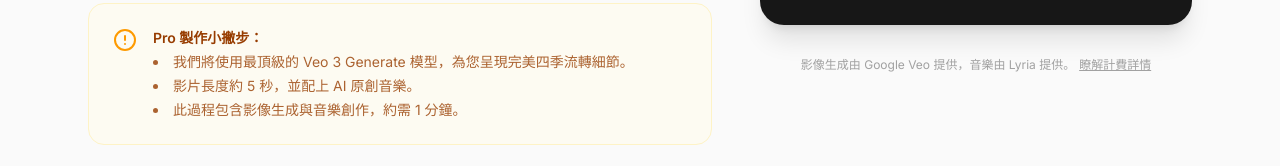
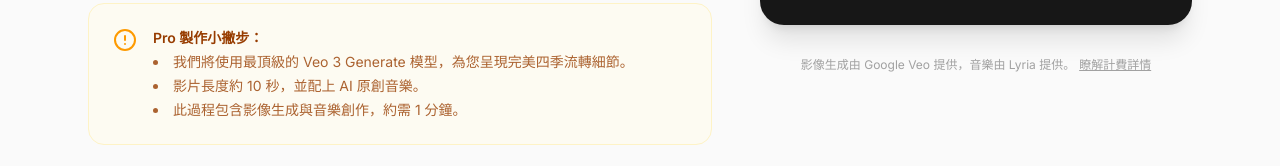
Before and after one commit to evanhsu0108/memory_pics, a React (Vite) app: page / in a window 1280 px wide. Shown: the part 611-777 px from the top of the page. Built offline with nearby package versions, Linux system fonts and the light colour scheme; no server answers.

Commit message:
feat: 延長播放時間至10秒並強化Prompt真實感與人物外觀鎖定

```diff
--- a/src/App.tsx
+++ b/src/App.tsx
@@ -181,7 +181,7 @@ export default function App() {
       // 1. Video Generation (5s)
       setVideoState({ status: 'generating_video', progress: 10, message: "正在生成影像..." });
 
-      const currentPrompt = "A high-precision, cinematic continuous video based precisely on the provided reference photo. Transform ONLY the weather, lighting, and season to represent the four seasons smoothly over time. CRITICAL CONSTRAINT 1 (SCENERY): You must maintain the original scene and objects exactly as they are. Do NOT hallucinate, add, or create any new objects or unrelated landscapes. CRITICAL CONSTRAINT 2 (PEOPLE): If there are people, animate their bodily movements lively and naturally, but you MUST strictly maintain their exact original clothing, facial features, and overall physical appearance. Do not modify their appearance in any way.";
+      const currentPrompt = "A highly photorealistic, cinematic slow-motion video. Transform ONLY the weather, lighting, and season to represent the four seasons smoothly and NATURALLY progressing over time, maintaining ultra-realistic lighting. CRITICAL CONSTRAINT 1 (SCENERY): You must strictly maintain the original scene and objects exactly as they are without adding fake elements. CRITICAL CONSTRAINT 2 (PERSON STRICT LOCK): You must perfectly maintain the exact facial features, hairstyle, body shape, and intricate clothing of any people. They are allowed to have natural, vivid micromovements and subtle bodily motions, but their appearance must NOT drift or morph in any way.";
 
       const videoPayload: any = {
         model: 'veo-3.1-generate-preview',
@@ -441,7 +441,7 @@ export default function App() {
               <p className="font-semibold">Pro 製作小撇步：</p>
               <ul className="list-disc list-inside space-y-1 opacity-80">
                 <li>我們將使用最頂級的 Veo 3 Generate 模型，為您呈現完美四季流轉細節。</li>
-                <li>影片長度約 5 秒，並配上 AI 原創音樂。</li>
+                <li>影片長度約 10 秒，並配上 AI 原創音樂。</li>
                 <li>此過程包含影像生成與音樂創作，約需 1 分鐘。</li>
               </ul>
             </div>
@@ -518,6 +518,9 @@ export default function App() {
                       autoPlay
                       loop
                       className="w-full h-full"
+                      onPlay={(e) => {
+                        e.currentTarget.playbackRate = 0.5;
+                      }}
                     />
                     {videoState.audioUrl && (
                       <audio ref={audioRef} autoPlay src={videoState.audioUrl} loop className="hidden" />
```
